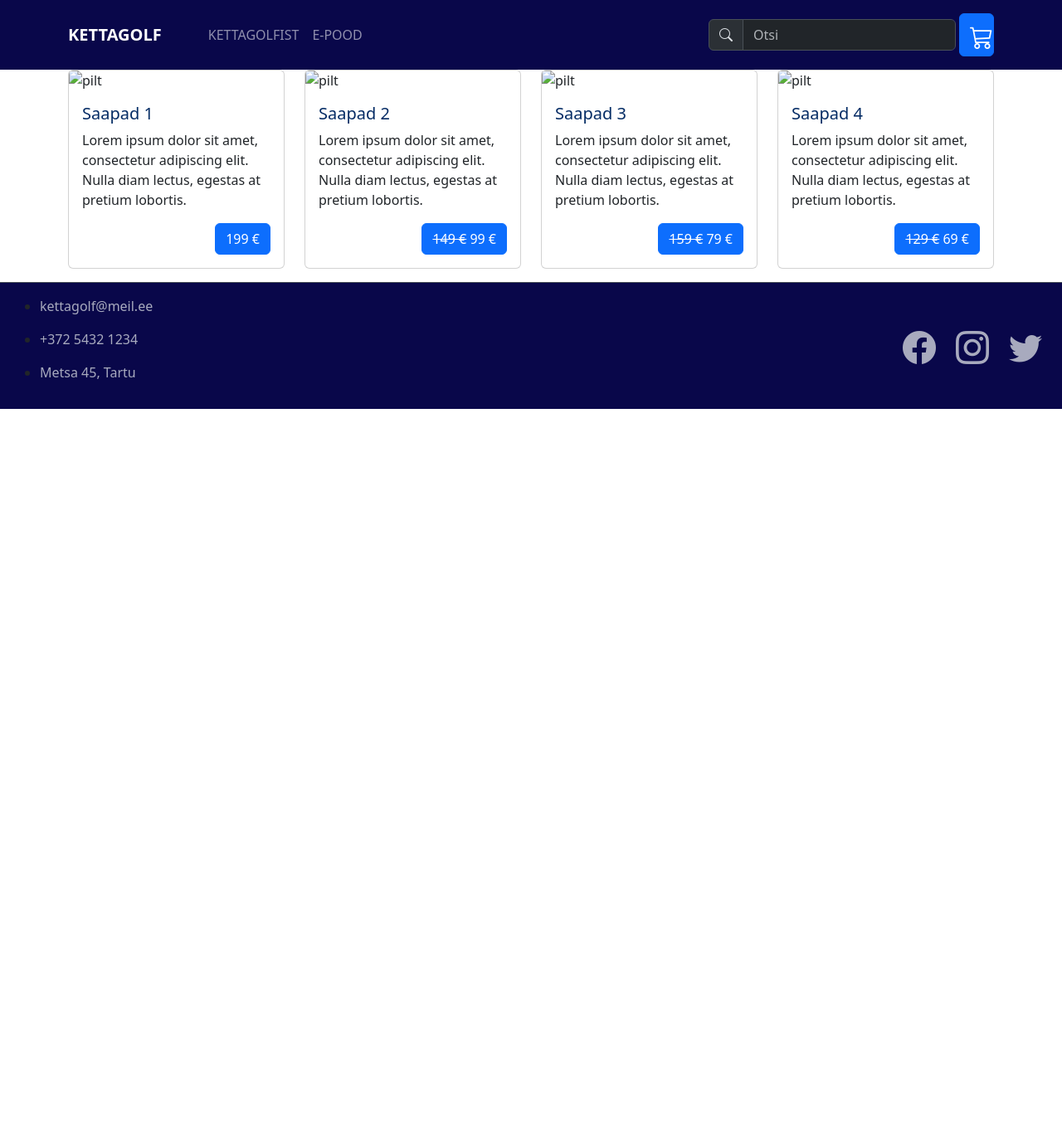
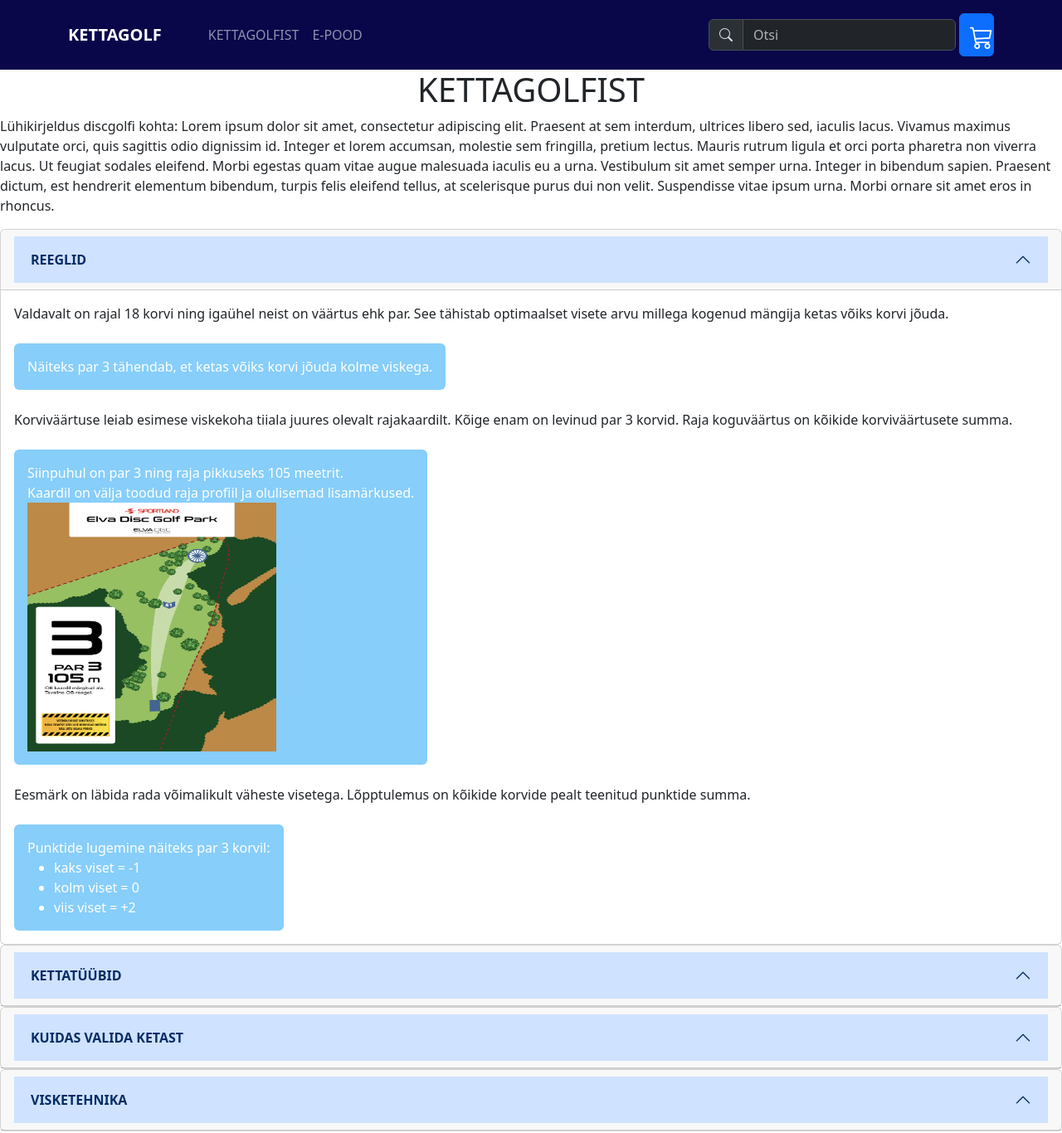
Before and after one commit to kaurveere/kettagolf, a plain HTML site: page kettagolfist.html in a window 1280 px wide. Shown: the top 1366 px of the page at 83% size. Before the commit the page ends 800 px from the top, so only its background shows below. Drawn offline with nearby package versions, Linux system fonts and the light colour scheme.

Commit message:
kettagolfist korras

```diff
--- a/kettagolfist.html
+++ b/kettagolfist.html
@@ -53,57 +53,93 @@
 	    </div>
     </div>
   </nav>
+  <!--Lehe eesosa-->
 
+  <h1 class="text-center">KETTAGOLFIST</h1>
+  <P>Lühikirjeldus discgolfi kohta: Lorem ipsum dolor sit amet, consectetur adipiscing elit. Praesent at sem interdum, ultrices libero sed, iaculis lacus. Vivamus maximus vulputate orci, quis sagittis odio dignissim id. Integer et lorem accumsan, molestie sem fringilla, pretium lectus. Mauris rutrum ligula et orci porta pharetra non viverra lacus. Ut feugiat sodales eleifend. Morbi egestas quam vitae augue malesuada iaculis eu a urna. Vestibulum sit amet semper urna. Integer in bibendum sapien. Praesent dictum, est hendrerit elementum bibendum, turpis felis eleifend tellus, at scelerisque purus dui non velit. Suspendisse vitae ipsum urna. Morbi ornare sit amet eros in rhoncus.</P>
 
-  <!--Tooted avalehel kaartidena-->
-  <div class="container overflow-hidden">
-    <div class="row g-4 row justify-content-center">
-      <div class="col-xl-3 col-md-6">
+  <!--Accordion teemade kaupa-->
+  <div class="accordion" id="accordionExample">
     <div class="card">
-          <img src="stephan-seeber-NzAfGi8XuA4-unsplash.jpg" class="card-img-top" alt="pilt">
+      <div class="card-header" id="headingOne">
+        <h5 class="mb-0">
+          <button class="btn btn-link accordion-button" type="button" data-bs-toggle="collapse" data-bs-target="#collapseOne" aria-expanded="false" aria-controls="collapseOne">
+            REEGLID
+        </button>
+        </h5>
+      </div>
+      <div id="collapseOne" class="collapse show" aria-labelledby="headingOne" data-bs-parent="#accordionExample">
         <div class="card-body">
-            <h5 class="card-title text-primary-emphasis">Saapad 1</h5>
-            <p class="card-text">Lorem ipsum dolor sit amet, consectetur adipiscing elit. Nulla diam lectus, egestas at
-              pretium lobortis.</p>
-            <a href="toode.html" class="btn btn-primary float-end">199 €</a>
+          Valdavalt on rajal 18 korvi ning igaühel neist on väärtus ehk par. See tähistab optimaalset visete arvu millega kogenud mängija ketas võiks korvi jõuda.
+            <br><br>
+          <span class="d-inline-block bg-purple text-white p-3 rounded">  Näiteks par 3 tähendab, et ketas võiks korvi jõuda kolme viskega. </span>
+            <br><br>
+          Korviväärtuse leiab esimese viskekoha tiiala juures olevalt rajakaardilt. Kõige enam on levinud par 3 korvid. Raja koguväärtus on kõikide korviväärtusete summa.
+            <br><br>
+          <span class="d-inline-block bg-purple text-white p-3 rounded">
+            Siinpuhul on par 3 ning raja pikkuseks 105 meetrit.<br> Kaardil on välja toodud raja profiil ja olulisemad lisamärkused.
+              <br>
+            <img src="img\elvarada.jpg" alt="elvarada" style="width: 300px; height: 300px; margin-right: 10px;">
+          </span>
+            <br><br>
+          Eesmärk on läbida rada võimalikult väheste visetega. Lõpptulemus on kõikide korvide pealt teenitud punktide summa.
+            <br><br>
+          <span class="d-inline-block bg-purple text-white p-3 rounded">
+            Punktide lugemine näiteks par 3 korvil:
+            <ul class="mb-0">
+              <li>kaks viset = -1</li>
+              <li>kolm viset = 0</li>
+              <li>viis viset = +2</li>
+            </ul>
+          </span>
         </div>
       </div>
     </div>
-      <div class="col-xl-3 col-md-6">
     <div class="card">
-          <img src="stephan-seeber-NzAfGi8XuA4-unsplash.jpg" class="card-img-top" alt="pilt">
+      <div class="card-header" id="headingTwo">
+        <h5 class="mb-0">
+          <button class="btn btn-link accordion-button" type="button" data-bs-toggle="collapse" data-bs-target="#collapseTwo" aria-expanded="false" aria-controls="collapseTwo">
+            KETTATÜÜBID
+          </button>
+        </h5>
+      </div>
+      <div id="collapseTwo" class="collapse" aria-labelledby="headingTwo" data-bs-parent="#accordionExample">
         <div class="card-body">
-            <h5 class="card-title text-primary-emphasis">Saapad 2</h5>
-            <p class="card-text">Lorem ipsum dolor sit amet, consectetur adipiscing elit. Nulla diam lectus, egestas at
-              pretium lobortis.</p>
-            <a href="#" class="btn btn-primary float-end"><s>149 €</s> 99 € </a>
+          Lorem ipsum dolor sit amet, consectetur adipiscing elit. Praesent at sem interdum, ultrices libero sed, iaculis lacus. Vivamus maximus vulputate orci, quis sagittis odio dignissim id. Integer et lorem accumsan, molestie sem fringilla, pretium lectus. Mauris rutrum ligula et orci porta pharetra non viverra lacus. Ut feugiat sodales eleifend. Morbi egestas quam vitae augue malesuada iaculis eu a urna. Vestibulum sit amet semper urna. Integer in bibendum sapien. Praesent dictum, est hendrerit elementum bibendum, turpis felis eleifend tellus, at scelerisque purus dui non velit. Suspendisse vitae ipsum urna. Morbi ornare sit amet eros in rhoncus.
         </div>
       </div>
     </div>
-      <div class="col-xl-3 col-md-6">
     <div class="card">
-          <img src="stephan-seeber-NzAfGi8XuA4-unsplash.jpg" class="card-img-top" alt="pilt">
+      <div class="card-header" id="headingThree">
+        <h5 class="mb-0">
+          <button class="btn btn-link accordion-button" type="button" data-bs-toggle="collapse" data-bs-target="#collapseThree" aria-expanded="false" aria-controls="collapseThree">
+            KUIDAS VALIDA KETAST
+          </button>
+        </h5>
+      </div>
+      <div id="collapseThree" class="collapse" aria-labelledby="headingThree" data-bs-parent="#accordionExample">
         <div class="card-body">
-            <h5 class="card-title text-primary-emphasis">Saapad 3</h5>
-            <p class="card-text">Lorem ipsum dolor sit amet, consectetur adipiscing elit. Nulla diam lectus, egestas at
-              pretium lobortis.</p>
-            <a href="#" class="btn btn-primary float-end"><s>159 €</s> 79 €</a>
+          Lorem ipsum dolor sit amet, consectetur adipiscing elit. Praesent at sem interdum, ultrices libero sed, iaculis lacus. Vivamus maximus vulputate orci, quis sagittis odio dignissim id. Integer et lorem accumsan, molestie sem fringilla, pretium lectus. Mauris rutrum ligula et orci porta pharetra non viverra lacus. Ut feugiat sodales eleifend. Morbi egestas quam vitae augue malesuada iaculis eu a urna. Vestibulum sit amet semper urna. Integer in bibendum sapien. Praesent dictum, est hendrerit elementum bibendum, turpis felis eleifend tellus, at scelerisque purus dui non velit. Suspendisse vitae ipsum urna. Morbi ornare sit amet eros in rhoncus.
         </div>
       </div>
     </div>
-      <div class="col-xl-3  col-md-6">
     <div class="card">
-          <img src="stephan-seeber-NzAfGi8XuA4-unsplash.jpg" class="card-img-top" alt="pilt">
+      <div class="card-header" id="headingTwo">
+        <h5 class="mb-0">
+          <button class="btn btn-link accordion-button" type="button" data-bs-toggle="collapse" data-bs-target="#collapseFour" aria-expanded="false" aria-controls="collapseFour">
+            VISKETEHNIKA
+          </button>
+        </h5>
+      </div>
+      <div id="collapseFour" class="collapse" aria-labelledby="headingTwo" data-bs-parent="#accordionExample">
         <div class="card-body">
-            <h5 class="card-title text-primary-emphasis">Saapad 4</h5>
-            <p class="card-text">Lorem ipsum dolor sit amet, consectetur adipiscing elit. Nulla diam lectus, egestas at
-              pretium lobortis.</p>
-            <a href="#" class="btn btn-primary float-end"><s>129 €</s> 69 €</a>
+          Lorem ipsum dolor sit amet, consectetur adipiscing elit. Praesent at sem interdum, ultrices libero sed, iaculis lacus. Vivamus maximus vulputate orci, quis sagittis odio dignissim id. Integer et lorem accumsan, molestie sem fringilla, pretium lectus. Mauris rutrum ligula et orci porta pharetra non viverra lacus. Ut feugiat sodales eleifend. Morbi egestas quam vitae augue malesuada iaculis eu a urna. Vestibulum sit amet semper urna. Integer in bibendum sapien. Praesent dictum, est hendrerit elementum bibendum, turpis felis eleifend tellus, at scelerisque purus dui non velit. Suspendisse vitae ipsum urna. Morbi ornare sit amet eros in rhoncus.
         </div>
       </div>
     </div>
   </div>
-  </div>
+
+
 
   <!--Jalus-->
   <footer class="d-flex flex-wrap justify-content-between align-items-center py-3 px-5 mt-3 border-top bg-main" data-bs-theme="dark">
--- a/style/custom.css
+++ b/style/custom.css
@@ -72,3 +72,22 @@ body
 .rounded-top {
     border-radius: 10% 10% 0 0;
 }
+
+.bg-purple {
+    background-color: lightskyblue !important;
+}
+
+.accordion-button {
+    color: black; /* Change to any desired color */
+    text-decoration: none; /* Removes underline */
+    font-weight: bold; /* Optional: Makes the font bold */
+}
+
+.accordion-button:focus, .accordion-button:not(.collapsed) {
+    box-shadow: none; /* Removes the blue focus outline */
+}
+
+.accordion-button:hover {
+    color: darkslategray; /* Optional: Change color on hover */
+    text-decoration: none; /* Ensures underline stays removed */
+}
```
Also changed, not shown: img/elvarada.jpg (added). Lines whose indentation alone changed are shown as unchanged.
